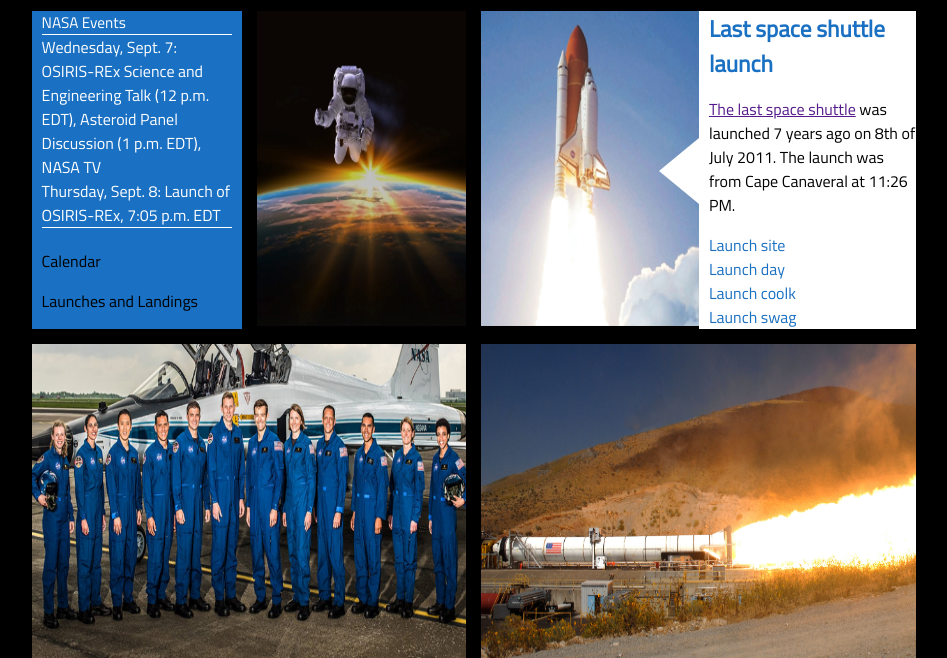
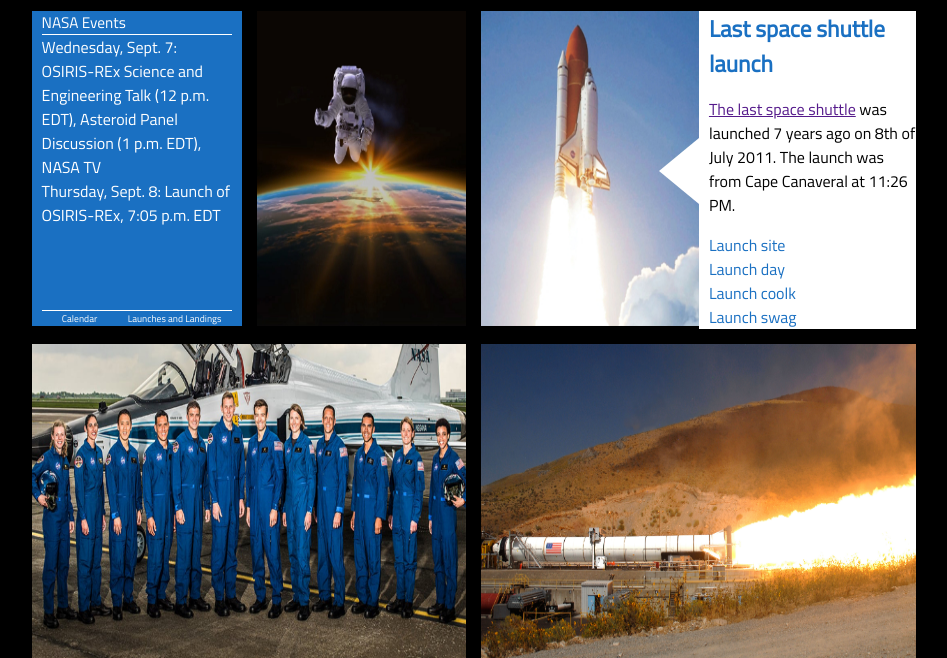
Before and after one commit to AntonUnunger/Nasa, a PHP site: page / in a window 1280 px wide. Shown: the part 444-1102 px from the top of the page, without its empty margins (166-1113 px from the left). Run offline with PHP 8.4, Linux system fonts and the light colour scheme; some libraries are stand-ins or nearby versions.

Commit message:
Part 1 complete

```diff
--- a/css/style.css
+++ b/css/style.css
@@ -1,4 +1,5 @@
 @import url('https://fonts.googleapis.com/css?family=Titillium+Web');
+
 body
 {
 	background:black;
@@ -13,6 +14,7 @@ li
 	width: 70%;
 	margin: auto;
 }
+/*----------------------------------------------HEADER------------------------------------------------------*/
 #header
 {
 	display: grid;
@@ -31,7 +33,6 @@ li
 	width:65%;
 	grid-row: 1 / span 2;
 	margin:10px auto 10px auto;
-
 }
 #top-menu, #lower-menu
 {
@@ -40,7 +41,6 @@ li
 	list-style:none;
 	font-weight: 500;
 }
-
 #top-menu
 {
 	padding: 0;
@@ -56,7 +56,6 @@ li
 	justify-content: center;
 	align-items: center;
 }
-
 .first, .horizontal
 {
 	padding:1% 1% 1% 1%;
@@ -66,7 +65,6 @@ li
 {
 	border-left: 1px solid;
 }
-
 .lower-item
 {
 	border-left: 1px solid;
@@ -106,6 +104,7 @@ li
 	color:lightgray;
 	position:absolute;
 }
+/*----------------------------------------------CONTENT------------------------------------------------------*/
 #Main-Content
 {
 	margin-top: 125px;
@@ -120,6 +119,7 @@ li
 	width: 100%;
 	height: 315px;
 }
+/*----------------------------------------------1 Wide cards------------------------------------------------------*/
 .Card
 {
 	display:flex;
@@ -128,15 +128,17 @@ li
 {
 	background-color: #1a70c2;
 	position:relative;
+	height:315px;
 }
 #text-card
 {
+	color:white;
 	padding:0 10px 0 10px;
+	height:315px;
 }
 #title-text p
 {
 	font-size: 1.2vw;
-	color:white;
 	margin:0;
 }
 #title-text:after
@@ -148,14 +150,18 @@ li
 }
 #content-text
 {
-	flex:1 1 auto;
+
+}
+#relative-box
+{
+	height:315px;
+	position:relative;
 }
 #content-text p
 {
 	margin:0;
-	color: white;
 }
-#content-text:after
+#footer-text:before
 {
 	content:"";
 	display:block;
@@ -164,20 +170,34 @@ li
 }
 #footer-text
 {
+	padding:inherit;
 	position:absolute;
 	bottom:0;
 	width:100%;
+	text-align: center;
+	font-size: 0.75vw;
 }
+#leftT
+{
+	width:40%;
+	margin:0;
+	float:left;
+}
+#rightT
+{
+	width:60%;
+	margin:0;
+	float:left;
+}
+#footer-text p
+{
+	margin:auto;
+}
+/*----------------------------------------------2 Wide cards------------------------------------------------------*/
 .Card2, #Card2-text
 {
 	grid-column: span 2;
 	display:flex;
-}
-.Card4
-{
-	grid-column: span 4;
-	display:flex;
-	position:relative;
 }
 #right-side
 {
@@ -241,3 +261,10 @@ li
 	margin-top:5px;
 	background-color:rgba(255, 255, 255, 0.7);
 }
+/*----------------------------------------------4 Wide cards------------------------------------------------------*/
+.Card4
+{
+	grid-column: span 4;
+	display:flex;
+	position:relative;
+}
--- a/index.html
+++ b/index.html
@@ -48,6 +48,7 @@
 				</div>
 				<div id="Card-text">
 					<div id="text-card">
+						<div id="relative-box">
 							<div id="title-text">
 								<p>NASA Events</p>
 							</div>
@@ -56,8 +57,13 @@
 								<p>Thursday, Sept. 8: Launch of OSIRIS-REx, 7:05 p.m. EDT</p>
 							</div>
 							<div id="footer-text">
+								<div id="leftT">
 									<p>Calendar</p>
+								</div>
+								<div id="rightT">
 									<p>Launches and Landings</p>
+								</div>
+							</div>
 						</div>
 					</div>
 				</div>
```
Lines whose indentation alone changed are shown as unchanged.
